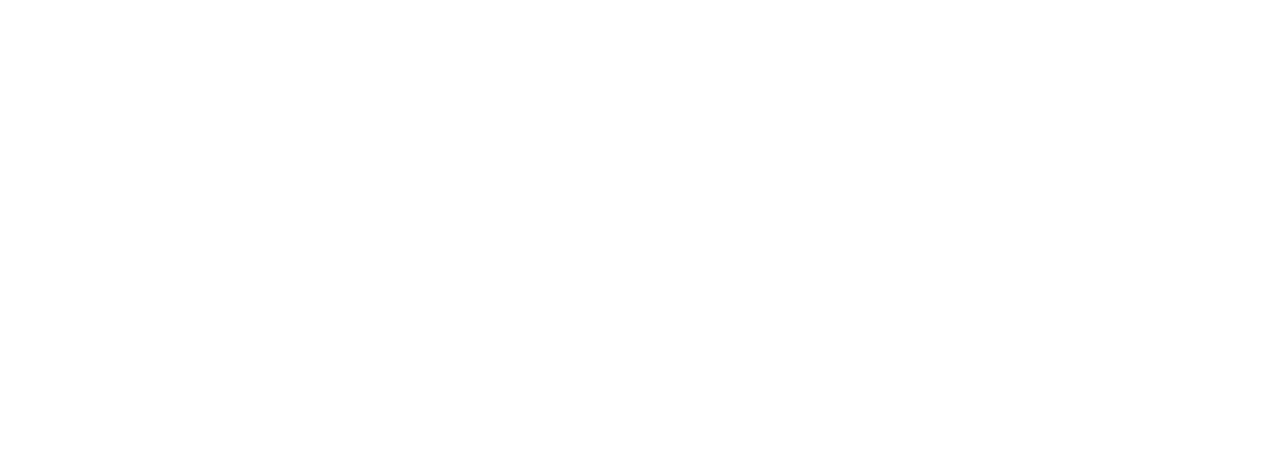
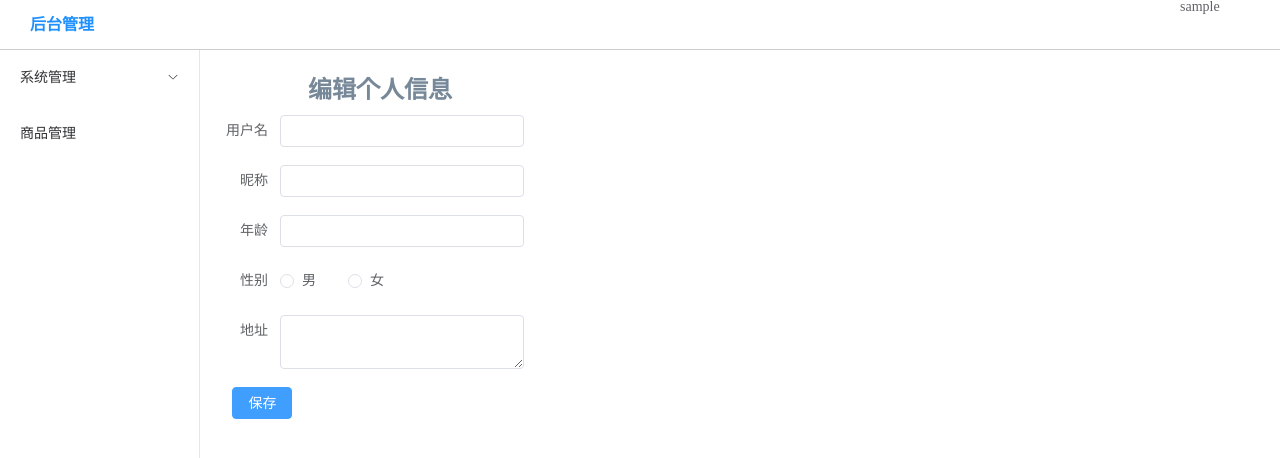
Before and after one commit to xulejun/springboot-vue, a Vue app in the folder vue-demo/: page /personal in a window 1280 px wide. Before the commit this address had no page. Shown: the top 458 px of the page. Built offline with nearby package versions, Linux system fonts and the light colour scheme; no server answers; sample sign-in values are in the browser's storage.

Commit message:
feat：个人信息&商品管理

```diff
--- a/vue-demo/src/components/Aside.vue
+++ b/vue-demo/src/components/Aside.vue
@@ -7,7 +7,7 @@
                 router
                 class="el-menu-vertical-demo"
                 style="width: 200px;min-height: calc(100vh - 50px)">
-            <el-sub-menu index="1">
+            <el-sub-menu index="/manage">
                 <template #title>系统管理</template>
                 <el-menu-item index="/user">用户管理</el-menu-item>
             </el-sub-menu>
--- a/vue-demo/src/components/Header.vue
+++ b/vue-demo/src/components/Header.vue
@@ -5,15 +5,13 @@
         <div style="width: 100px">
             <el-dropdown>
                 <span class="el-dropdown-link">
-                  张三
-                  <el-icon class="el-icon--right">
-                    <arrow-down/>
-                  </el-icon>
+                    {{user ? user.username:''}}<i class="el-icon-arrow-down el-icon--right"/>
+                    <i class="el-icon-arrow-down el-icon--right"/>
                 </span>
                 <template #dropdown>
                     <el-dropdown-menu>
-                        <el-dropdown-item>个人信息</el-dropdown-item>
-                        <el-dropdown-item @click="$router.push('/login')">退出系统</el-dropdown-item>
+                        <el-dropdown-item @click="$router.push('/personal')">个人信息</el-dropdown-item>
+                        <el-dropdown-item @click="exit">退出系统</el-dropdown-item>
                     </el-dropdown-menu>
                 </template>
             </el-dropdown>
@@ -23,7 +21,18 @@
 
 <script>
     export default {
-        name: "Header"
+        name: "Header",
+        data() {
+            return {
+                user: JSON.parse(sessionStorage.getItem("user") ? sessionStorage.getItem("user") : '{}')
+            }
+        },
+        methods: {
+            exit() {
+                sessionStorage.setItem("user", "");
+                this.$router.push("/login");
+            }
+        }
     }
 </script>
 
--- a/vue-demo/src/router/index.js
+++ b/vue-demo/src/router/index.js
@@ -17,6 +17,11 @@ const routes = [
                 path: '/product',
                 name: 'Product',
                 component: () => import("@/views/Product")
+            },
+            {
+                path: '/personal',
+                name: 'Personal',
+                component: () => import("@/views/Personal")
             }
         ]
     },
--- a/vue-demo/src/utils/request.js
+++ b/vue-demo/src/utils/request.js
@@ -11,13 +11,14 @@ let request = axios.create({
 // 可以自请求发送前对请求做一些处理
 // 比如统一加token，对请求参数统一加密
 request.interceptors.request.use(config => {
+    // console.log("进入拦截器");
     config.headers['Content-Type'] = 'application/json;charset=utf-8';
     // config.headers['token'] = user.token; // 设置请求头
 
     // 取出sessionStorage的用户缓存
     let userJson = sessionStorage.getItem("user");
     if (!userJson) {
-        router.push("/login");
+        router.push('/login');
     }
     return config
 }, error => {
--- a/vue-demo/src/views/Login.vue
+++ b/vue-demo/src/views/Login.vue
@@ -8,10 +8,13 @@
                     <el-input prefix-icon="el-icon-user-solid" v-model="form.username"></el-input>
                 </el-form-item>
                 <el-form-item prop="password">
-                    <el-input prefix-icon="el-icon-lock" v-model="form.password" show-password></el-input>
+                    <!--                    键盘回车事件-->
+                    <el-input prefix-icon="el-icon-lock" v-model="form.password" show-password
+                              @keydown.enter.native="login"></el-input>
                 </el-form-item>
                 <el-form-item>
-                    <el-button style="width: 100%" type="primary" @click="login">登 录</el-button>
+                    <el-button style="width: 100%" type="primary" @click="login" @keydown.enter.native="login">登 录
+                    </el-button>
                 </el-form-item>
             </el-form>
         </div>
--- /dev/null
+++ b/vue-demo/src/views/Personal.vue
@@ -0,0 +1,84 @@
+<template>
+    <div style="margin: 10px 0">
+        <!--            弹框-->
+        <h2 style="margin: 10px 10%;color: lightslategrey">编辑个人信息</h2>
+        <el-form
+                :label-position="left"
+                label-width="80px"
+                :model="form"
+                style="width: 30%">
+            <el-form-item label="用户名">
+                <el-input v-model="form.username"/>
+            </el-form-item>
+            <el-form-item label="昵称">
+                <el-input v-model="form.nickName"/>
+            </el-form-item>
+            <el-form-item label="年龄">
+                <el-input v-model="form.age"/>
+            </el-form-item>
+            <el-form-item label="性别">
+                <el-radio v-model="form.sex" label="男">男</el-radio>
+                <el-radio v-model="form.sex" label="女">女</el-radio>
+            </el-form-item>
+            <el-form-item label="地址">
+                <el-input v-model="form.address" type="textarea"/>
+            </el-form-item>
+            <!--                确认框-->
+            <p style="margin-left: 10%">
+                <el-button type="primary" @click="update">保存</el-button>
+            </p>
+        </el-form>
+    </div>
+</template>
+
+<script>
+    import request from "../utils/request";
+
+    export default {
+        name: "Personal",
+        created() {
+            request.get("/user/userInfo", {
+                params: {
+                    username: JSON.parse(sessionStorage.getItem("user")).username
+                }
+            }).then(res => {
+                if (res.code === '0') {
+                    this.form = res.data;
+                } else {
+                    this.$message({
+                        type: "error",
+                        message: res.msg
+                    })
+                }
+            })
+        },
+        data() {
+            return {
+                form: {},
+            }
+        },
+        methods: {
+            update() {
+                request.put("/user/updateUser", this.form).then(res => {
+                    if (res.code === '0') {
+                        this.$message({
+                            type: "success",
+                            message: "保存成功"
+                        });
+                        sessionStorage.setItem("user", JSON.stringify(this.form));
+                        location.reload();
+                    } else {
+                        this.$message({
+                            type: "error",
+                            message: res.msg
+                        })
+                    }
+                })
+            }
+        }
+    }
+</script>
+
+<style scoped>
+
+</style>
--- a/vue-demo/src/views/Product.vue
+++ b/vue-demo/src/views/Product.vue
@@ -6,7 +6,7 @@
         </div>
         <!--      搜索区域-->
         <div>
-            <el-input v-model="search" placeholder="请输入关键字" style="width: 20%" clearable/>
+            <el-input v-model="search" placeholder="请输入关键字" style="width: 20%" clearable @keydown.enter.native="load"/>
             <el-button type="primary" style="margin-left: 5px" @click="load">查询</el-button>
         </div>
         <!--        数据展示-->
--- a/vue-demo/src/views/User.vue
+++ b/vue-demo/src/views/User.vue
@@ -8,7 +8,7 @@
         </div>
         <!--      搜索区域-->
         <div>
-            <el-input v-model="search" placeholder="请输入关键字" style="width: 20%" clearable/>
+            <el-input v-model="search" placeholder="请输入关键字" style="width: 20%" clearable @keydown.enter.native="load"/>
             <el-button type="primary" style="margin-left: 5px" @click="load">查询</el-button>
         </div>
         <!--        数据展示-->
```
Also changed, not shown: 2 other files (tests, documents, lock files or other folders).
